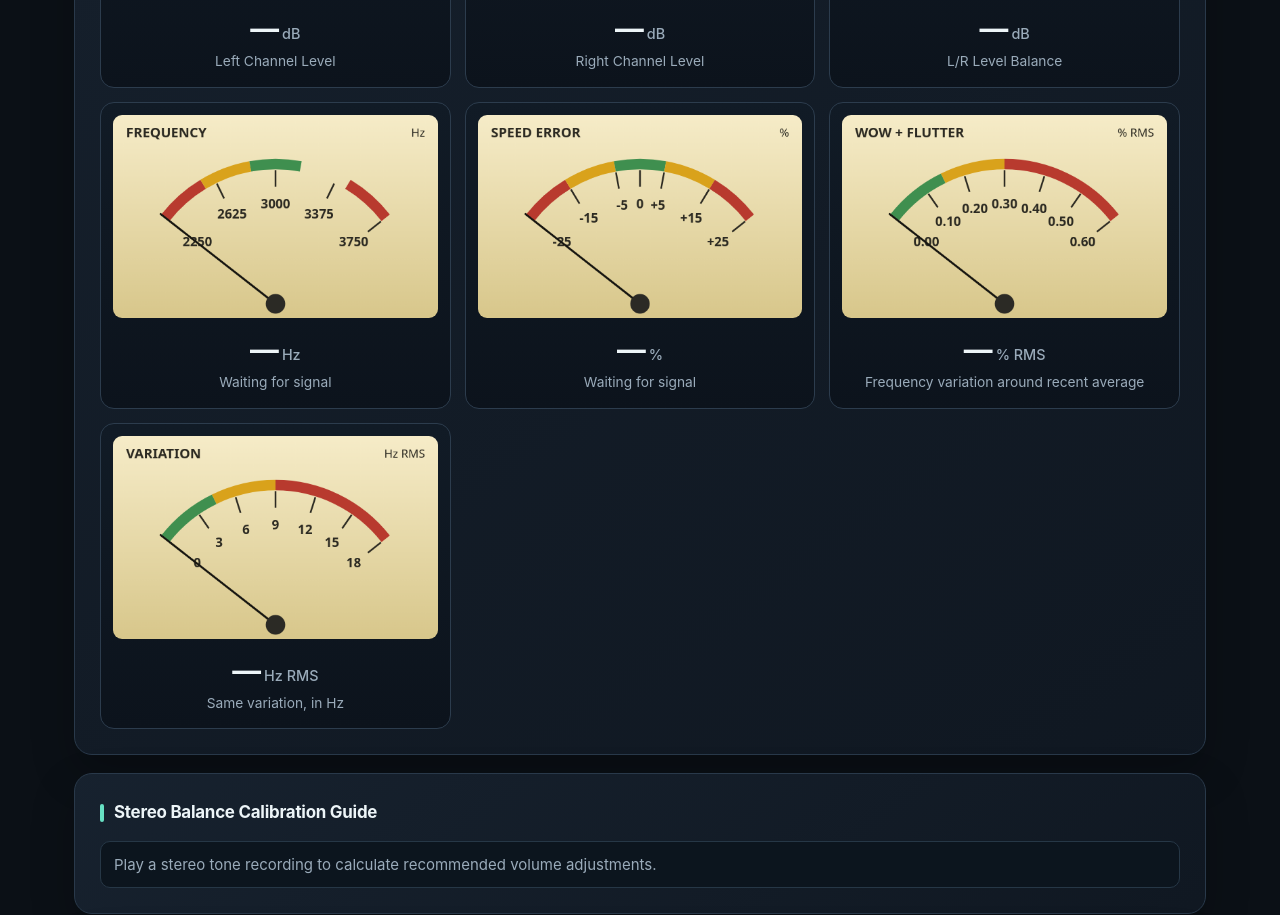
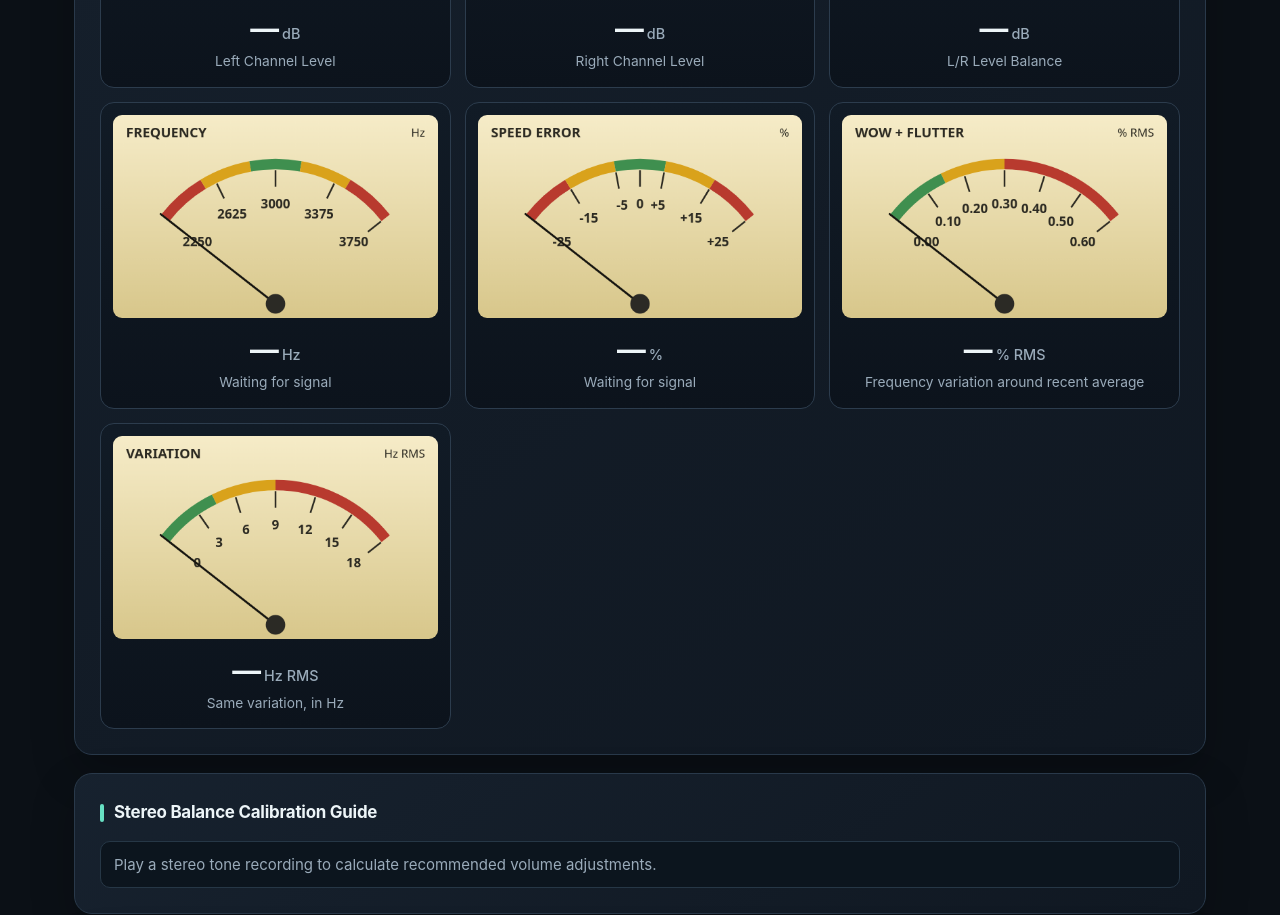
Before and after one commit to Tape-Deck-Tools/Tape-Deck-Calibration, a plain HTML site: page index.html in a window 1280 px wide. Shown: the part 1863-2778 px from the top of the page. Drawn offline with Linux system fonts and the light colour scheme.

Commit message:
Refactor frequency zones in index.html
Refactor frequency zones for better clarity and add a new zone.

```diff
--- a/index.html
+++ b/index.html
@@ -349,8 +349,19 @@ ul { padding-left: 1.25rem; }
 
     const fmin=ref*(1-fr),fmax=ref*(1+fr);
     const freqTicks=[-1,-.5,0,.5,1].map(x=>ref*(1+x*fr));
-    Object.assign(M.freq,{min:fmin,max:fmax,ticks:freqTicks,fmt:v=>Math.round(v),
-      zones:[[fmin,ref-fr*ref*.6,RED],[ref-fr*ref*.6,ref-fr*ref*.2,YEL],[ref-fr*ref*.2,ref+fr*ref*.2,GRN],[ref+fr*ref*.6,fmax,RED]]});
+    Object.assign(M.freq,{
+      min:fmin,
+      max:fmax,
+      ticks:freqTicks,
+      fmt:v=>Math.round(v),
+      zones:[
+        [fmin, ref-fr*ref*.6, RED],
+        [ref-fr*ref*.6, ref-fr*ref*.2, YEL],
+        [ref-fr*ref*.2, ref+fr*ref*.2, GRN],
+        [ref+fr*ref*.2, ref+fr*ref*.6, YEL],
+        [ref+fr*ref*.6, fmax, RED]
+      ]
+    });
 
     const sr=p.speed;
     Object.assign(M.speed,{min:-sr,max:sr,ticks:[-sr,-sr*.6,-sr*.2,0,sr*.2,sr*.6,sr],fmt:v=>(v>0?'+':'')+Number(v.toFixed(2)),
```
